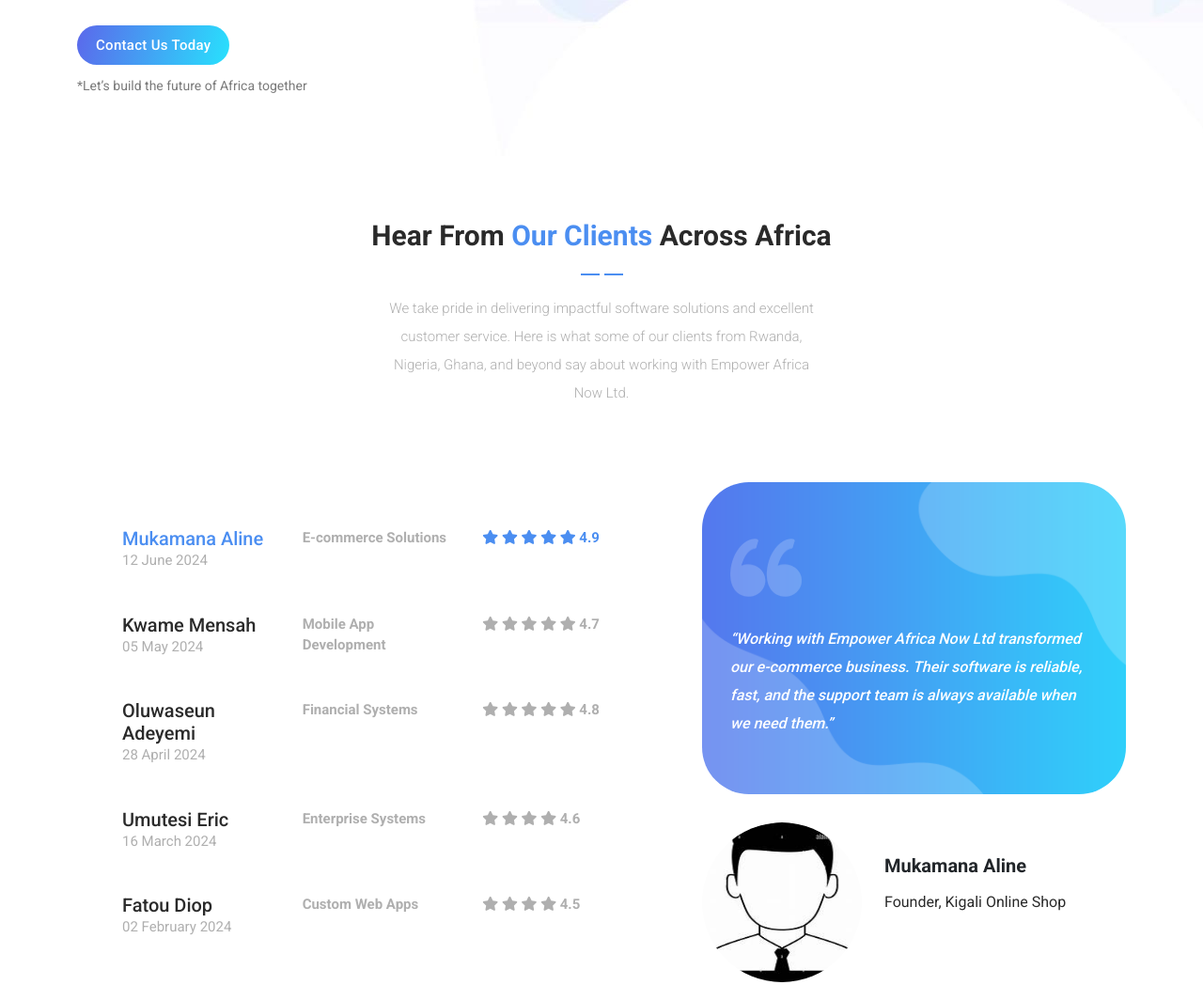
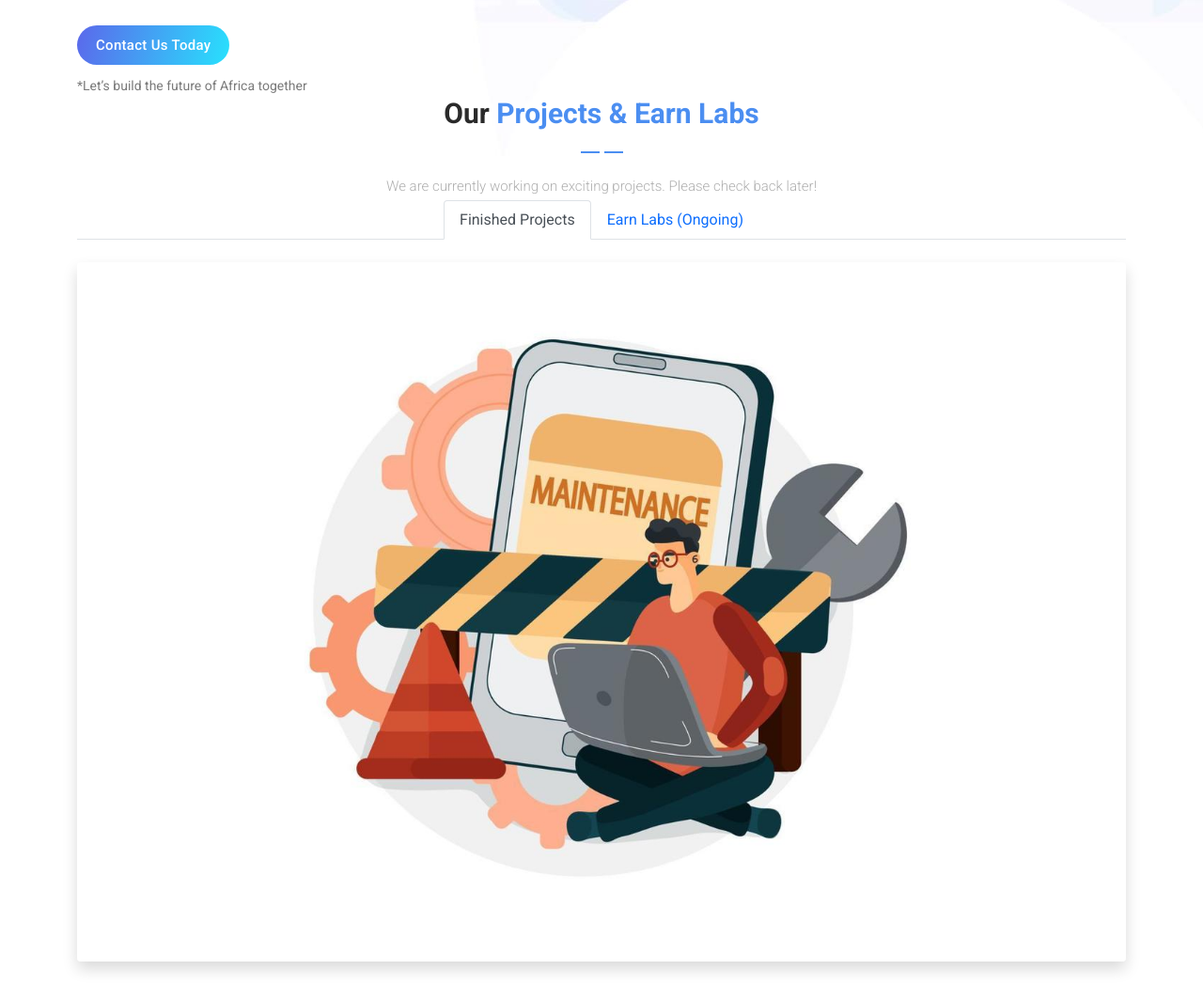
Before and after one commit to Pasisltd/empowerafrica_portifolio, a plain HTML site: page index.html in a window 1280 px wide. Shown: the part 2872-3920 px from the top of the page at 94% size. Drawn offline with Linux system fonts and the light colour scheme.

Commit message:
added projects page

```diff
--- a/index.html
+++ b/index.html
@@ -339,6 +339,57 @@
     </div>
   </div>
 </div>
+
+
+
+<!-- Projects & Earn Labs Section -->
+<!-- Projects & Earn Labs Section -->
+<div id="projects" class="projects section">
+  <div class="container">
+    <div class="row">
+      <div class="col-lg-8 offset-lg-2 text-center">
+        <div class="section-heading">
+          <h4>Our <em>Projects & Earn Labs</em></h4>
+          <img src="assets/images/heading-line-dec.png" alt="" />
+          <p>
+            We are currently working on exciting projects. Please check back later!
+          </p>
+        </div>
+      </div>
+    </div>
+
+    <!-- Tabs Navigation -->
+    <ul class="nav nav-tabs justify-content-center" id="projectTabs" role="tablist">
+      <li class="nav-item">
+        <button class="nav-link active" id="finished-tab" data-bs-toggle="tab" data-bs-target="#finished" type="button" role="tab">
+          Finished Projects
+        </button>
+      </li>
+      <li class="nav-item">
+        <button class="nav-link" id="earnlabs-tab" data-bs-toggle="tab" data-bs-target="#earnlabs" type="button" role="tab">
+          Earn Labs (Ongoing)
+        </button>
+      </li>
+    </ul>
+
+    <!-- Tab Content -->
+    <div class="tab-content mt-4" id="projectTabsContent">
+
+      <!-- Finished Projects -->
+      <div class="tab-pane fade show active text-center" id="finished" role="tabpanel">
+        <img src="assets/images/soft.jpg" alt="Under Maintenance" class="img-fluid rounded shadow">
+      </div>
+
+      <!-- Earn Labs Projects -->
+      <div class="tab-pane fade text-center" id="earnlabs" role="tabpanel">
+        <img src="assets/images/soft.jpg" alt="Under Maintenance" class="img-fluid rounded shadow">
+      </div>
+
+    </div>
+  </div>
+</div>
+
+
 
 
  <div id="clients" class="the-clients">
```
Also changed, not shown: assets/images/mentenance-image.jpeg (added), assets/images/soft.jpg (added).
